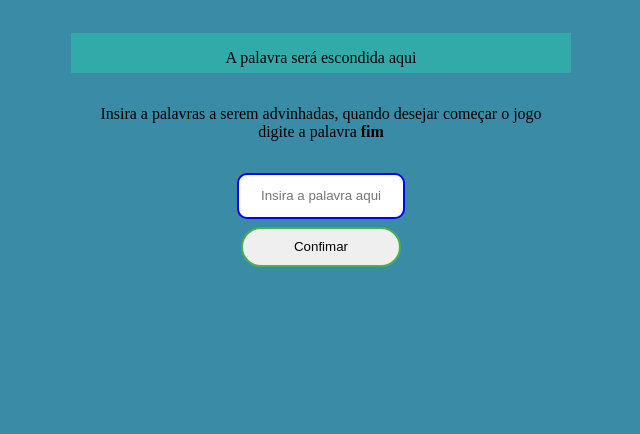
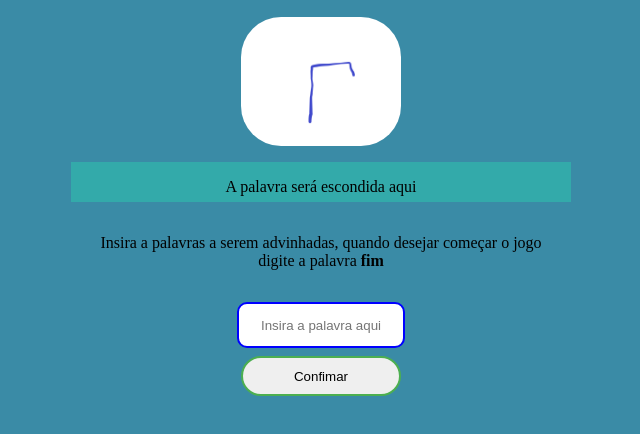
Before and after one commit to LucaRosendo/Jogo_da_Forca, a plain HTML site: page index.html in a window 1280 px wide. Shown: the part 50-484 px from the top of the page, without its empty margins (327-967 px from the left). Drawn offline with Linux system fonts and the light colour scheme.

Commit message:
Update index.html

```diff
--- a/index.html
+++ b/index.html
@@ -14,7 +14,7 @@
 
 
     <div class="forca">
-      <img src="Imagens/Forca_1.png" alt="">
+      <img src="Forca_1.png" alt="">
     </div>
 
     <div class="palavra">
```
